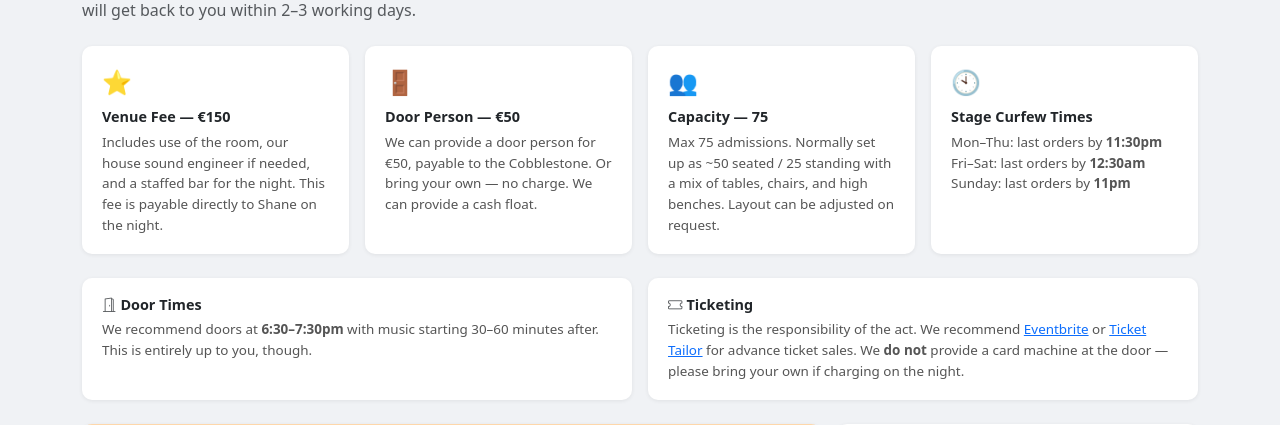
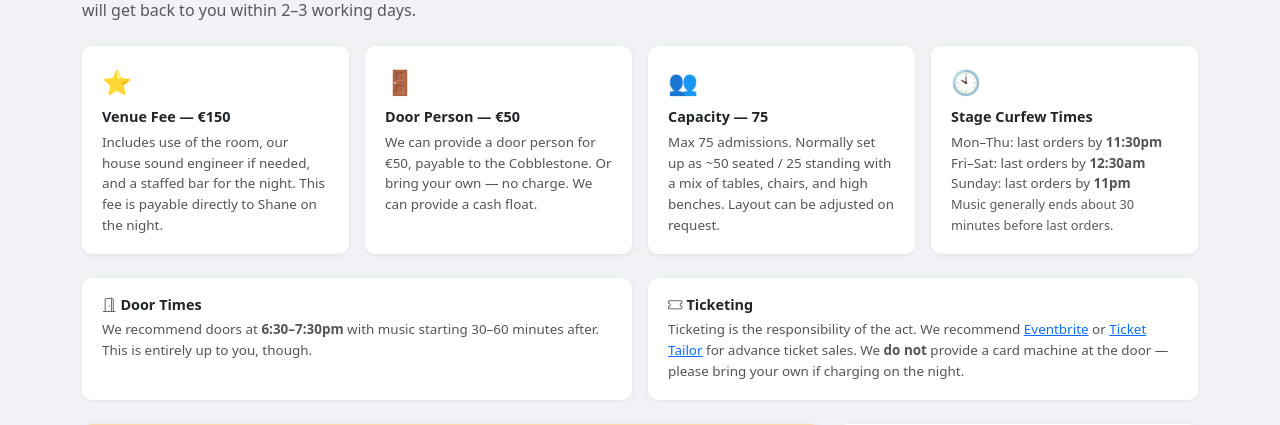
Before and after one commit to SorayaKMC/cobblestone-pub-, a Flask app: page /book in a window 1280 px wide. Shown: the part 230-655 px from the top of the page. Run offline with Flask 3, Linux system fonts and the light colour scheme; data that the repository does not hold is empty.

Commit message:
Restore note that music ends ~30 min before last orders
Co-Authored-By: Claude Sonnet 4.6 <noreply@anthropic.com>

```diff
--- a/templates/book_public.html
+++ b/templates/book_public.html
@@ -139,7 +139,8 @@
                 <p>
                     Mon–Thu: last orders by <strong>11:30pm</strong><br>
                     Fri–Sat: last orders by <strong>12:30am</strong><br>
-                    Sunday: last orders by <strong>11pm</strong>
+                    Sunday: last orders by <strong>11pm</strong><br>
+                    <span class="text-muted" style="font-size:.8rem;">Music generally ends about 30 minutes before last orders.</span>
                 </p>
             </div>
         </div>
```
